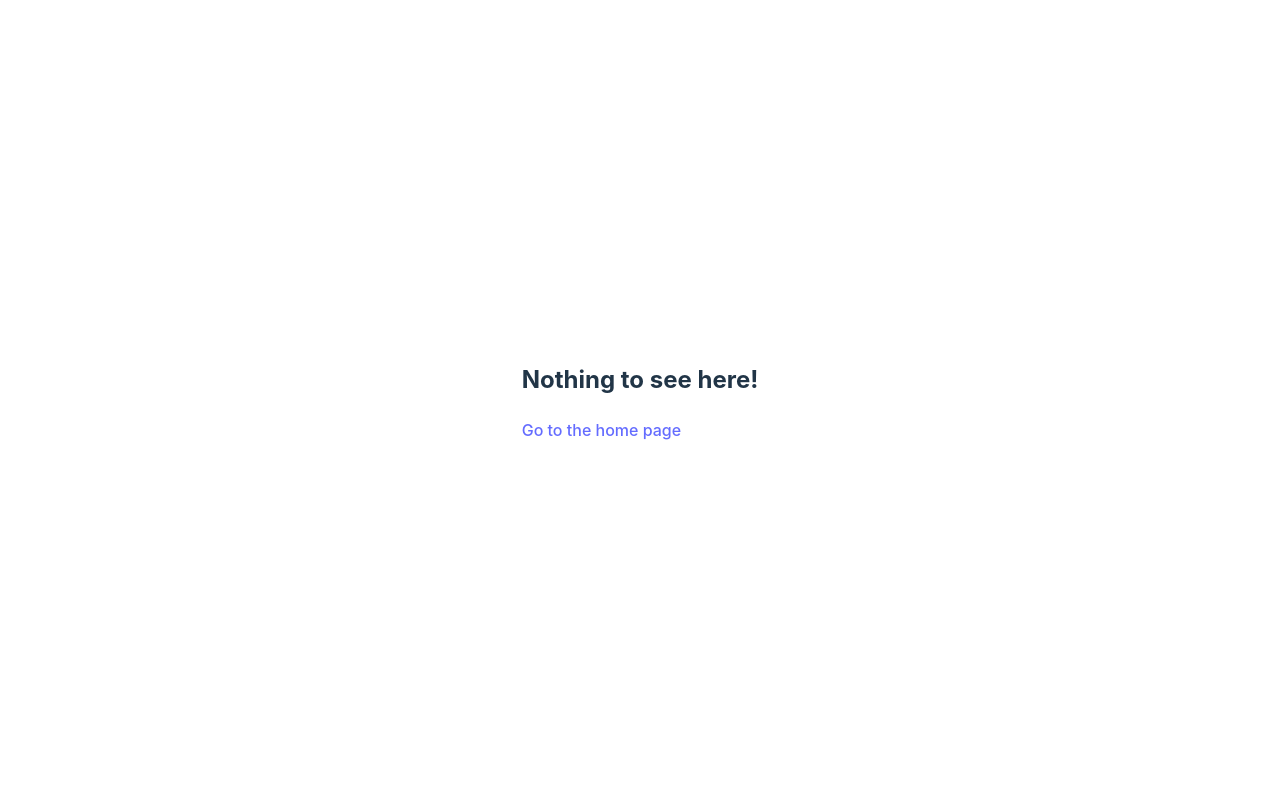
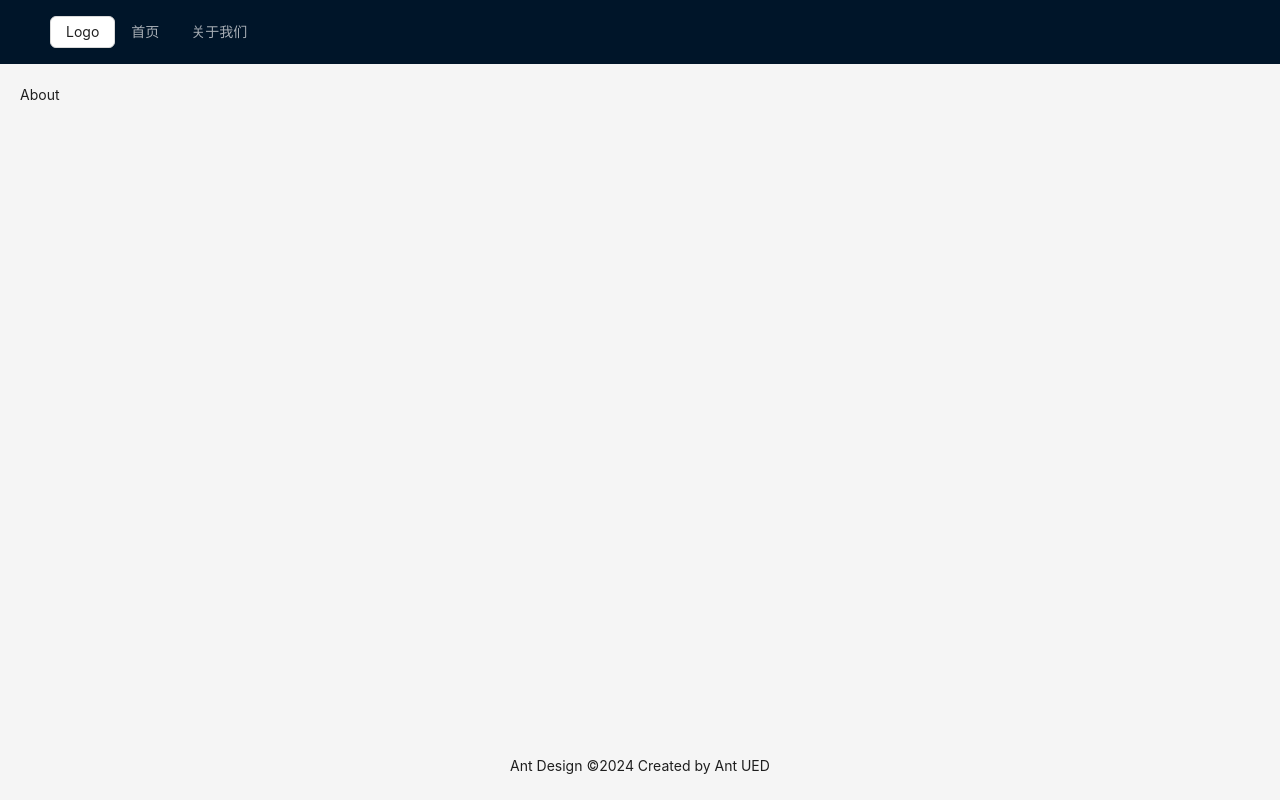
Before and after one commit to uinmx/uinmax-pro-react, a React (Vite) app: page /layout/about in a window 1280 px wide. Before the commit this address led to /404. Built offline with nearby package versions, Linux system fonts and the light colour scheme.

Commit message:
fix: layout router

```diff
--- a/src/layout/index.tsx
+++ b/src/layout/index.tsx
@@ -1,10 +1,70 @@
-import { Outlet } from 'react-router-dom'
+import { useEffect, useState } from 'react'
+import { Button, Layout, Menu } from 'antd'
+import { isArray } from 'lodash'
+import { Outlet, useLocation, useNavigate } from 'react-router-dom'
+
+const { Header, Content, Footer } = Layout
 
 function DefaultLayout() {
+  const navigate = useNavigate()
+  const { pathname } = useLocation()
+  const [menuItems, setMenuItems] = useState([])
+
+  async function getFlattenRoutes() {
+    const { RootRouter: routes } = await import('@/router') // 动态导入路由配置
+
+    const filterRoutes = routes.filter((route) => route?.path && route?.children)
+
+    const menuItems = []
+
+    const travel = (_routes) => {
+      _routes.forEach((route) => {
+        if (route.path && !route.children) {
+          menuItems.push({
+            key: route.path,
+            label: route?.title || 'label'
+          })
+        } else if (isArray(route.children) && route.children.length) {
+          travel(route.children)
+        }
+      })
+    }
+
+    travel(filterRoutes)
+
+    setMenuItems(menuItems)
+  }
+
+  useEffect(() => {
+    getFlattenRoutes()
+  }, [pathname])
+
+  const onClickSubMenu = ({ key }) => {
+    console.log('onClickSubMenu@', key)
+    navigate(`${key}`)
+  }
+
   return (
-    <div>
-      <Outlet />
-    </div>
+    <Layout style={{ height: '100vh' }}>
+      <Header style={{ display: 'flex', alignItems: 'center' }}>
+        <div className="demo-logo">
+          <Button onClick={() => navigate('/')}>Logo</Button>
+        </div>
+        <Menu
+          theme="dark"
+          mode="horizontal"
+          items={menuItems}
+          onClick={onClickSubMenu}
+          style={{ flex: 1, minWidth: 0 }}
+        />
+      </Header>
+      <Content style={{ padding: '20px' }}>
+        <Outlet />
+      </Content>
+      <Footer style={{ textAlign: 'center' }}>
+        Ant Design ©{new Date().getFullYear()} Created by Ant UED
+      </Footer>
+    </Layout>
   )
 }
 
--- a/src/router/index.tsx
+++ b/src/router/index.tsx
@@ -4,6 +4,25 @@ import type { RouteObject } from 'react-router-dom'
 import LazyLoad from '@/utils/lazyLoad'
 
 const Welcome = LazyLoad(() => import('@/views/welcome'))
+
+export type CustomTypes = {
+  /**
+   * 路由名称
+   */
+  title: string
+  /**
+   * 路由路径
+   */
+  path: string
+  /**
+   * 路由组件
+   */
+  element: JSX.Element
+  /**
+   * 路由子路由
+   */
+  children?: RouteObject[]
+}
 
 /**
  * 导入所有路由模块
@@ -30,9 +49,10 @@ const moduleRoutes: RouteObject[] = await Promise.all(
  * @param / 默认路由
  * @param * 重定向
  */
-const RootRouter: RouteObject[] = [
+export const RootRouter: Array<RouteObject | CustomTypes> = [
   {
     path: '/',
+    title: 'Welcome',
     element: <Welcome />
   },
   ...moduleRoutes.flat(),
--- a/src/router/modules/layout-router.tsx
+++ b/src/router/modules/layout-router.tsx
@@ -8,15 +8,18 @@ const About = LazyLoad(() => import('@/views/about'))
 
 const AboutRouter: Array<RouteObject | any> = [
   {
-    path: '/',
+    path: '/layout',
+    title: 'layout',
     element: <DefaultLayout />,
     children: [
       {
         path: 'home',
+        title: '首页',
         element: <Home />
       },
       {
         path: 'about',
+        title: '关于我们',
         element: <About />
       }
     ]
--- a/src/styles/App.less
+++ b/src/styles/App.less
@@ -1,8 +1,8 @@
 .app-body{
-  display: flex;
-  flex-direction: column;
-  justify-content: center;
-  align-items: center;
-  min-width: 100%;
+  //display: flex;
+  //flex-direction: column;
+  //justify-content: center;
+  //align-items: center;
+  //min-width: 100%;
   min-height: 100vh;
 }
--- a/src/views/welcome/index.tsx
+++ b/src/views/welcome/index.tsx
@@ -1,5 +1,22 @@
+import { Link } from 'react-router-dom'
+
+import ReactSVG from '@/assets/react.svg'
+
 function Welcome() {
-  return <div>Welcome</div>
+  return (
+    <>
+      <a href="https://vitejs.dev" target="_blank">
+        <img src="/vite.svg" className="logo" alt="Vite logo" />
+      </a>
+      <a href="https://www.typescriptlang.org/" target="_blank">
+        <img src={ReactSVG} className="logo vanilla" alt="TypeScript logo" />
+      </a>
+      <p>
+        <dt>Welcome...</dt>
+        <Link to="/layout">Go layout page</Link>
+      </p>
+    </>
+  )
 }
 
 export default Welcome
```
